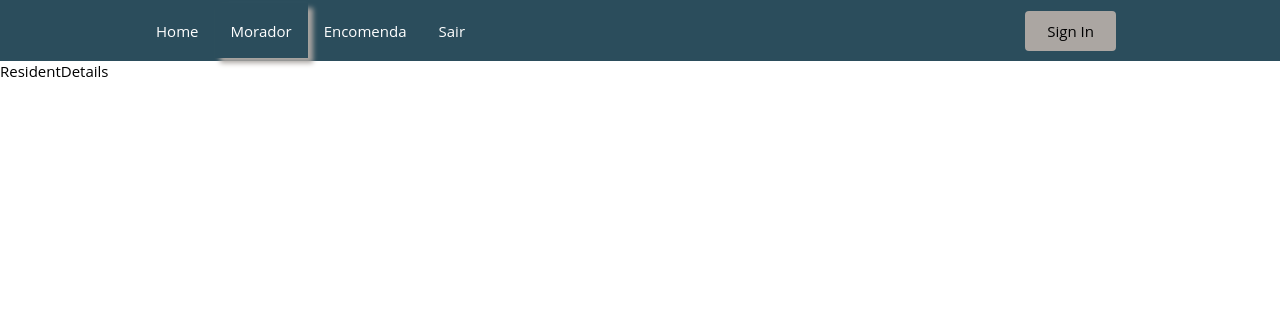
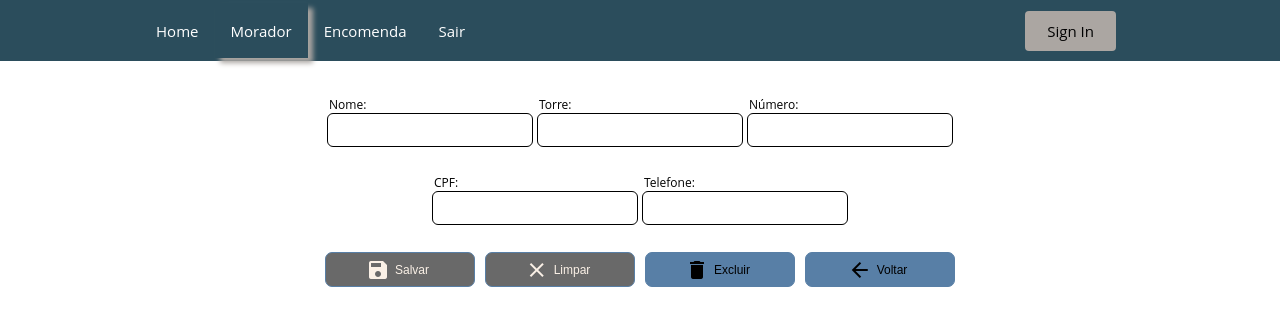
Before and after one commit to evertonjacksondev/app-em-gestao-e-recebimento, a React (Create React App) app: page /morador/1 in a window 1280 px wide. Shown: the top 326 px of the page. Built offline with nearby package versions, Linux system fonts and the light colour scheme; sample sign-in values are in the browser's storage.

Commit message:
Created resident page details

```diff
--- a/src/Pages/Resident/ResidentDetails.js
+++ b/src/Pages/Resident/ResidentDetails.js
@@ -1,12 +1,161 @@
-import React from 'react'
+import { useSnackbar } from 'notistack'
+import React, { Fragment, useState } from 'react'
+import { useNavigate, useParams } from 'react-router-dom'
+import ButtonDefault from '../../Components/DesignSystem/Combinations/ButtonDefault'
+import TextField from '../../Components/DesignSystem/Combinations/TextField'
+import { SectionButton, SectionForm, SectionText } from '../../Components/DesignSystem/Elements/Section'
+import { Select } from '../../Components/DesignSystem/Elements/Select'
 import NavBar from '../../Components/NavBar/NavBar'
+import { deleteResidentId, postResident, putResidentId } from './api'
 
 const ResidentDetails = () => {
+  const navigate = useNavigate()
+  const [data, setData] = useState({})
+  const [disabled, setDisabled] = useState(false)
+  const { enqueueSnackbar } = useSnackbar()
+  const { id } = useParams()
+
+  const clearForm = e => {
+    e.preventDefault()
+    setData({})
+    enqueueSnackbar('Formulário Limpo com sucesso', { variant: 'success' })
+  }
+
+  const handleSubmit = e => {
+    e.preventDefault()
+
+    if (id === 'new') {
+      postResident(
+        data,
+        success => {
+          enqueueSnackbar('Cadastrado com sucesso!', { variant: 'success' })
+          navigate(`/morador/${success._id}`)
+        },
+        error => {
+          enqueueSnackbar(error)
+        }
+      )
+    } else if (data._id) {
+      putResidentId(
+        data,
+        success => {
+          enqueueSnackbar('Atualizado com sucesso', { variant: 'success' })
+        },
+        error => {
+          enqueueSnackbar(error)
+        }
+      )
+    }}
+
+  const handleChange = e => {
+    e.preventDefault()
+    const { name, value } = e.target
+
+    setData(current => {
+      return {
+        ...current,
+        [name]: value,
+      }
+    })
+  }
+
+  const handleDelete = e => {
+    e.preventDefault()
+    deleteResidentId(
+      id,
+      success => {
+        enqueueSnackbar('Deletado com sucesso!', { variant: 'success' })
+        navigate(`/morador`)
+      },
+      error => {
+        enqueueSnackbar(
+          'Erro ao deletar, comunicar o administrador da pagina',
+          { variant: 'error' }
+        )
+      }
+    )
+  }
+
   return (
-    <div>
-      <NavBar /> ResidentDetails
-    </div>
+    <Fragment>
+    <NavBar />
+    <SectionForm>
+      <SectionText>
+        <TextField
+          key='name'
+          name='name'
+          label='Nome:'
+          value={data.name}
+          onChange={handleChange}
+        />
+        <TextField
+          key='torre'
+          name='torre'
+          label='Torre:'
+          value={data.torre}
+          onChange={handleChange}
+        />
+        <TextField
+          key='numero'
+          name='numero'
+          type='number'
+          min='0'
+          label='Número:'
+          value={data.numero}
+          onChange={handleChange}
+        />
+
+      </SectionText>
+      <SectionText>
+        <TextField
+          key='document'
+          name='document'
+          label='CPF:'
+          value={data.document}
+          onChange={handleChange}
+        />
+
+        <TextField
+          key='phonenumber'
+          name='phonenumber'
+          label='Telefone:'
+          value={data.phonenumber}
+          onChange={handleChange}
+        />
+
+      </SectionText>
+      <SectionButton>
+        <ButtonDefault
+          name='Salvar'
+          disabled={!disabled}
+          onClick={handleSubmit}
+          icon={'save'}
+        />
+        <ButtonDefault
+          name='Limpar'
+          disabled={Object.values(data).length == 0}
+          onClick={clearForm}
+          icon={'clear'}
+        />
+        {id !== 'new' && (
+          <ButtonDefault
+            onClick={handleDelete}
+            name='Excluir'
+            icon={'delete'}
+          />
+        )}
+        <ButtonDefault
+          name='Voltar'
+          onClick={() => {
+            navigate('/morador')
+          }}
+          icon={'arrow_back'}
+        />
+      </SectionButton>
+    </SectionForm>
+  </Fragment>
   )
 }
 
+
 export default ResidentDetails
--- a/src/Pages/Resident/ResidentPage.js
+++ b/src/Pages/Resident/ResidentPage.js
@@ -15,7 +15,7 @@ const ResidentPage = () => {
       <ButtonDefault
         name={'Novo Morador'}
         icon={'add'}
-        onClick={() => navPage('/resident/new')}
+        onClick={() => navPage('/morador/new')}
       />
       <Table columns={[]} data={[]} />
     </Fragment>
--- a/src/Pages/Resident/api.js
+++ b/src/Pages/Resident/api.js
@@ -1,8 +1,13 @@
 const axios = require('axios');
 
-let baseUrl = 'https://quaint-tan-toga.cyclic.app';
+let baseUrl = 'http://localhost:2560'
+const Authorization = `Bearer ${
+  JSON.parse(sessionStorage.getItem('auth'))
+    ? JSON.parse(sessionStorage.getItem('auth')).token
+    : ''
+}`
 
-export const putPackingId = (body, success, error) => {
+export const putResidentId = (body, success, error) => {
     try {
 
       const configAxios = {
@@ -10,7 +15,7 @@ export const putPackingId = (body, success, error) => {
         timeout: 20000,
         url: `${baseUrl}/resident`,
         data: body,
-        headers: {Authorization: ""},
+        headers: {Authorization},
       };
 
       axios(configAxios).then((response) => { success(response.data) }).catch((err) => { error(err.response ? err.response.data : err) });
@@ -19,14 +24,14 @@ export const putPackingId = (body, success, error) => {
     }
   }
 
-  export const getPackingId = (success, error) => {
+  export const getResidentId = (success, error) => {
     try {
 
       const configAxios = {
         method: 'get',
         timeout: 20000,
         url: `${baseUrl}/resident`,
-        headers: {Authorization: ""},
+        headers: {Authorization},
       };
 
       axios(configAxios).then((response) => { success(response.data) }).catch((err) => { error(err.response ? err.response.data : err) });
@@ -35,7 +40,7 @@ export const putPackingId = (body, success, error) => {
     }
   }
 
-  export const postPacking = (body, success, error) => {
+  export const postResident = (body, success, error) => {
     try {
 
       const configAxios = {
@@ -43,7 +48,7 @@ export const putPackingId = (body, success, error) => {
         timeout: 20000,
         url: `${baseUrl}/resident`,
         data: body,
-        headers: {Authorization: ""},
+        headers: {Authorization},
       };
 
       axios(configAxios).then((response) => { success(response.data) }).catch((err) => { error(err.response ? err.response.data : err) });
@@ -52,7 +57,7 @@ export const putPackingId = (body, success, error) => {
     }
   }
 
-  export const deletePackingId = (_id, body, success, error) => {
+  export const deleteResidentId = (_id, body, success, error) => {
     try {
 
       const configAxios = {
@@ -60,7 +65,7 @@ export const putPackingId = (body, success, error) => {
         timeout: 20000,
         url: `${baseUrl}/resident/${_id}`,
         data: body,
-        headers: {Authorization: ""},
+        headers: {Authorization},
       };
 
       axios(configAxios).then((response) => { success(response.data) }).catch((err) => { error(err.response ? err.response.data : err) });
```
